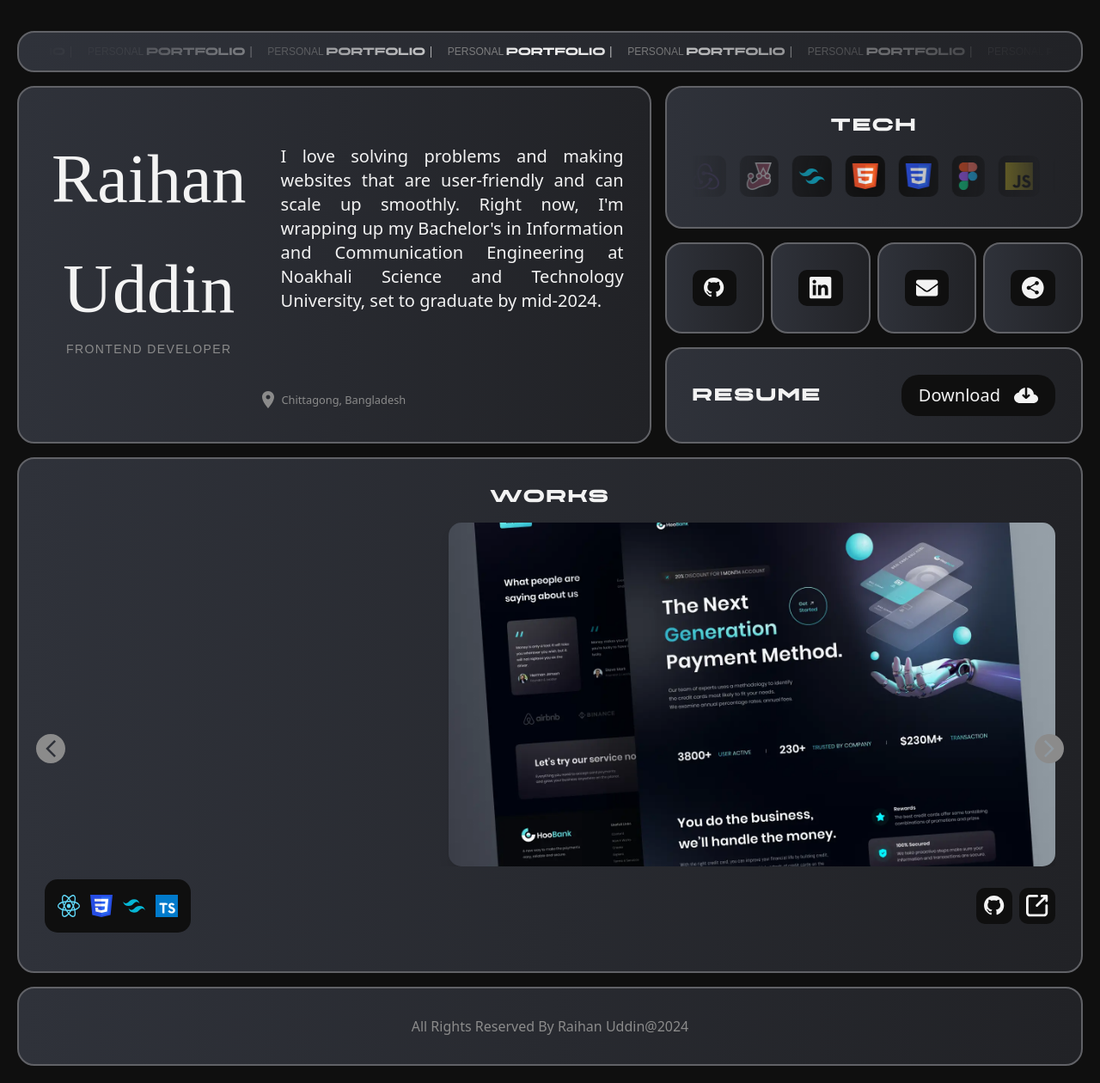
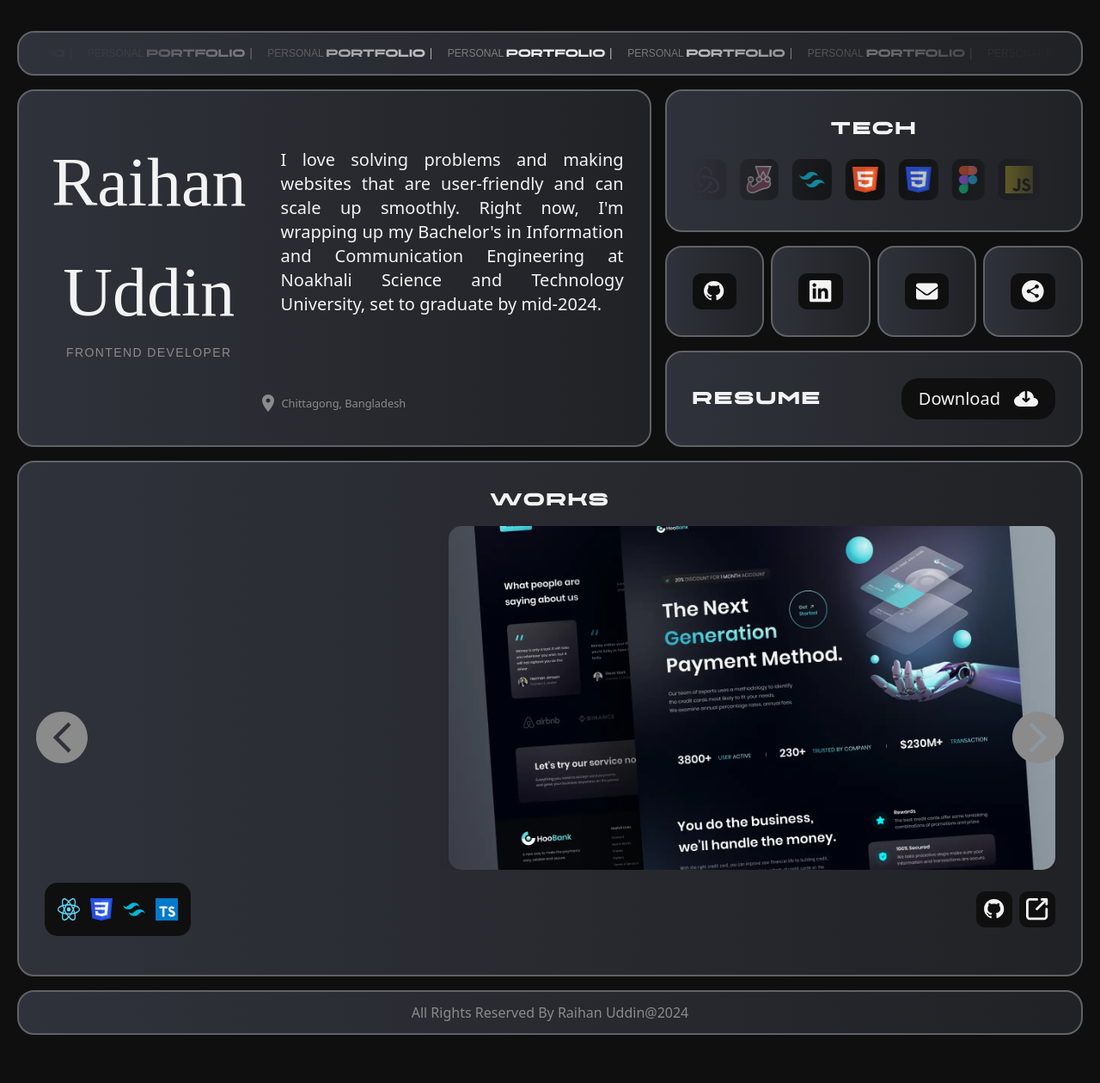
Before and after one commit to Rai321han/Portfolio, a React (Vite) app: page / in a window 1280 px wide. Shown: the whole page at 86% size. After the commit the page ends 1224 px from the top, so only its background shows below. Built offline with nearby package versions, Linux system fonts and the light colour scheme; a web font is replaced by a local one.

Commit message:
animation update

```diff
--- a/src/components/Footer.tsx
+++ b/src/components/Footer.tsx
@@ -4,7 +4,7 @@ import Section from "./Section";
 
 export default function Footer() {
   return (
-    <Section className="col-[1/14] md:col-[1/11] row-[10/11] md:row-[10/11]">
+    <Section className="col-[1/14] md:col-[1/11] row-[10/11] md:row-[10/11] !py-[4px] lg:!py-[10px]">
       <p className="text-textColorDim text-center text-[0.8rem] md:text-[1rem]">
         All Rights Reserved By Raihan Uddin@2024
       </p>
--- a/src/components/HeaderMarquee.tsx
+++ b/src/components/HeaderMarquee.tsx
@@ -17,7 +17,7 @@ export default function HeaderMarquee() {
   ));
 
   return (
-    <Section className="col-[1/14] md:col-[1/11] row-[2/3] overflow-x-hidden  md:py-[8px] lg:py-[8px] text-[12px] text-textColor">
+    <Section className="col-[1/14] md:col-[1/11] row-[2/3] overflow-x-hidden !py-[4px] lg:!py-[10px] text-[12px] text-textColor">
       <InfiniteSlide items={items} time={40} className="w-[100%]" />
       <FadingLeft />
       <FadingRight />
--- a/src/components/ProjectsSlide.tsx
+++ b/src/components/ProjectsSlide.tsx
@@ -24,13 +24,13 @@ export default function ProjectsSlide({ worksData }: ProjectSlideDataType) {
     <div className="relative grid grid-cols-1 grid-rows-[repeat(2,200px)_auto]">
       {renderedProjects}
       <div
-        className="absolute top-1/2 -left-[10px] z-[10] hover:animate-pulse"
+        className="absolute top-1/2 -translate-y-1/2 -left-[10px] z-[10] hover:animate-pulse [&>svg]:w-[60px] [&>svg]:h-[60px]"
         onClick={handlePrevProject}
       >
         {LSLIDE_ICON}
       </div>
       <div
-        className="absolute top-1/2 -right-[10px] z-[10] hover:animate-pulse"
+        className="absolute top-1/2 -translate-y-1/2 -right-[10px] z-[10] hover:animate-pulse [&>svg]:w-[60px] [&>svg]:h-[60px] "
         onClick={handleNextProject}
       >
         {RSLIDE_ICON}
--- a/src/components/Section.tsx
+++ b/src/components/Section.tsx
@@ -9,7 +9,7 @@ export default function Section({ children, className, ...rest }: SectionType) {
   return (
     <div
       className={twMerge(
-        `relative p-pdSecSmall xxs:p-pdSecMedium xs:p-pdSecLarge md:p-pdSecMedium lg:p-pdSecLarge bg-gradient-to-r from-grad1 to-grad2 border-[2px] border-borderColor rounded-[20px]`,
+        `backdrop-blur-lg relative p-pdSecSmall xxs:p-pdSecMedium xs:p-pdSecLarge md:p-pdSecMedium lg:p-pdSecLarge bg-gradient-to-r from-grad1 to-grad2 border md:border-[2px] border-borderColor rounded-[20px]`,
         className
       )}
       {...rest}
```
